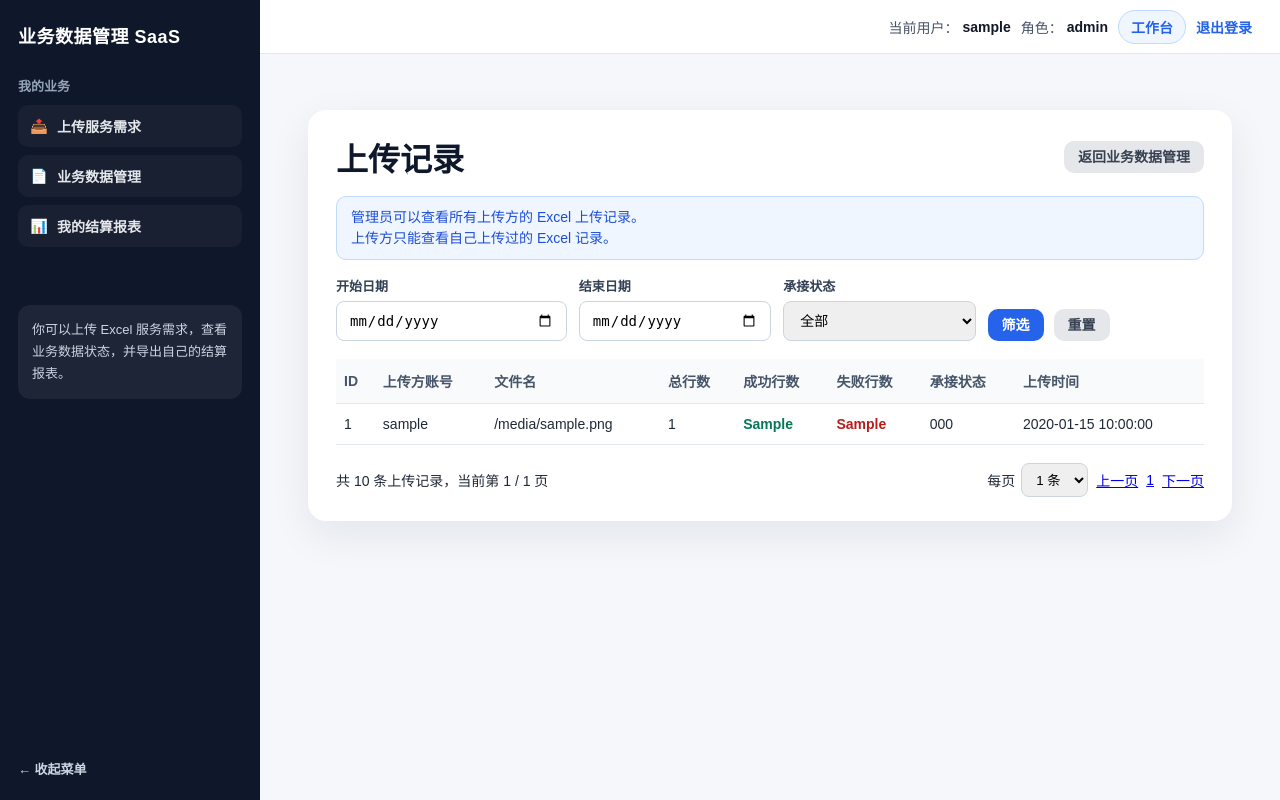
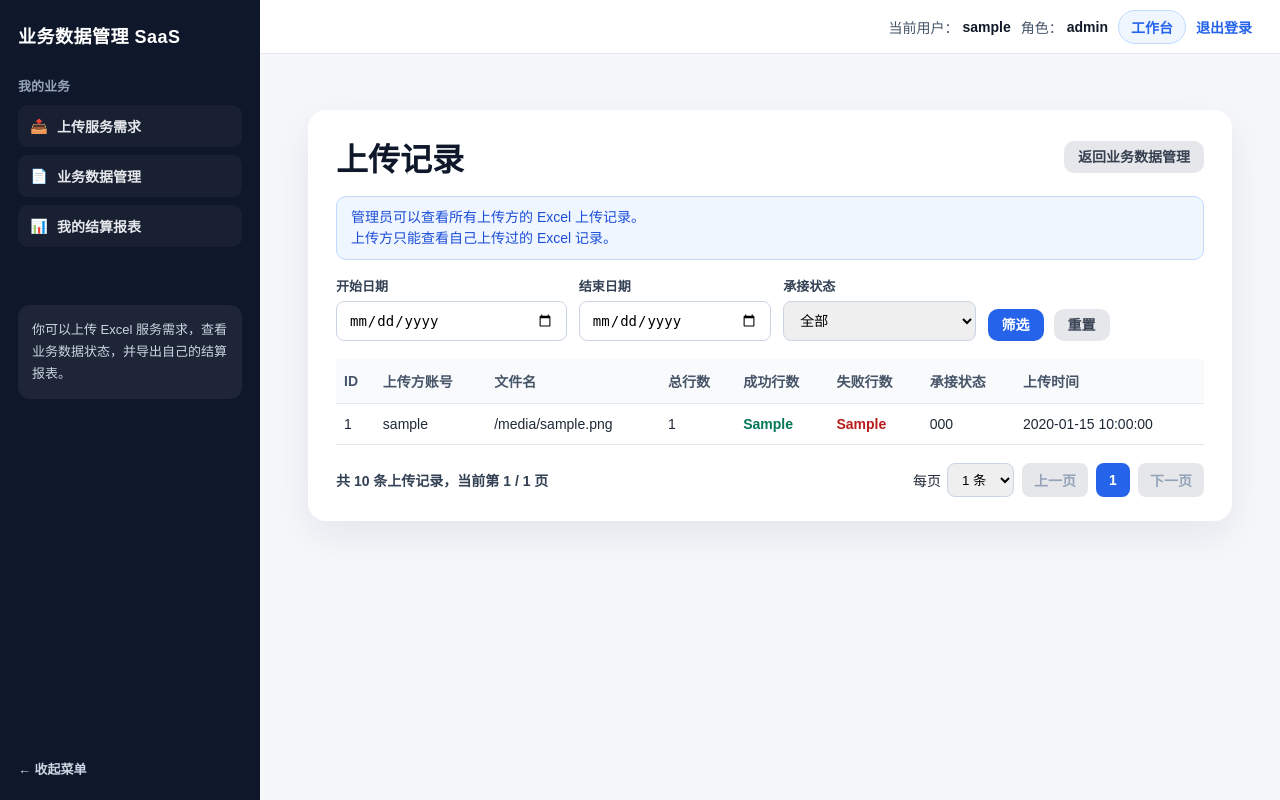
Before and after one commit to jordanlee5/business-saas-mvp, a FastAPI app: template app/templates/upload_batches.html in a window 1280 px wide. Run offline with FastAPI, Linux system fonts and the light colour scheme; the template is opened without the code that fills it: most values are stand-ins (such as "Sample title", 1, 10 or a date in 2020).

Commit message:
style upload batches pagination

```diff
--- a/app/templates/upload_batches.html
+++ b/app/templates/upload_batches.html
@@ -124,6 +124,44 @@
             font-size: 14px;
         }
 
+        .batch-page-link {
+            display: inline-flex;
+            align-items: center;
+            justify-content: center;
+            min-width: 34px;
+            height: 34px;
+            padding: 0 12px;
+            border-radius: 8px;
+            background: #e5e7eb;
+            color: #334155;
+            text-decoration: none;
+            font-size: 14px;
+            font-weight: 700;
+            border: none;
+        }
+
+        .batch-page-link:hover {
+            background: #dbeafe;
+            color: #2563eb;
+        }
+
+        .batch-page-link.active {
+            background: #2563eb;
+            color: #ffffff;
+        }
+
+        .batch-page-link.disabled {
+            background: #e5e7eb;
+            color: #94a3b8;
+            pointer-events: none;
+            cursor: not-allowed;
+        }
+
+        .batch-page-text {
+            color: #334155;
+            font-weight: 600;
+        }
+
         .batch-page-actions {
             display: flex;
             align-items: center;
@@ -242,7 +280,7 @@
             </tbody>
         </table>
         <div class="batch-pagination">
-            <div>
+            <div class="batch-page-text">
                 共 {{ batch_total }} 条上传记录，当前第 {{ batch_page }} / {{ batch_total_pages }} 页
             </div>
 
@@ -266,19 +304,19 @@
                     </select>
                 </form>
 
-                <a class="page-link {% if batch_page <= 1 %}disabled{% endif %}"
+                <a class="batch-page-link {% if batch_page <= 1 %}disabled{% endif %}"
                 href="/upload-batches?partner_id={{ partner_id }}&keyword={{ keyword }}&start_date={{ start_date }}&end_date={{ end_date }}&review_status={{ review_status }}&acceptance_status={{ acceptance_status }}&batch_page={{ batch_page - 1 }}&batch_page_size={{ batch_page_size }}">
                     上一页
                 </a >
 
                 {% for p in range(1, batch_total_pages + 1) %}
-                    <a class="page-link {% if p == batch_page %}active{% endif %}"
+                    <a class="batch-page-link {% if p == batch_page %}active{% endif %}"
                     href="/upload-batches?partner_id={{ partner_id }}&keyword={{ keyword }}&start_date={{ start_date }}&end_date={{ end_date }}&review_status={{ review_status }}&acceptance_status={{ acceptance_status }}&batch_page={{ p }}&batch_page_size={{ batch_page_size }}">
                         {{ p }}
                     </a >
                 {% endfor %}
 
-                <a class="page-link {% if batch_page >= batch_total_pages %}disabled{% endif %}"
+                <a class="batch-page-link {% if batch_page >= batch_total_pages %}disabled{% endif %}"
                 href="/upload-batches?partner_id={{ partner_id }}&keyword={{ keyword }}&start_date={{ start_date }}&end_date={{ end_date }}&review_status={{ review_status }}&acceptance_status={{ acceptance_status }}&batch_page={{ batch_page + 1 }}&batch_page_size={{ batch_page_size }}">
                     下一页
                 </a >
```
